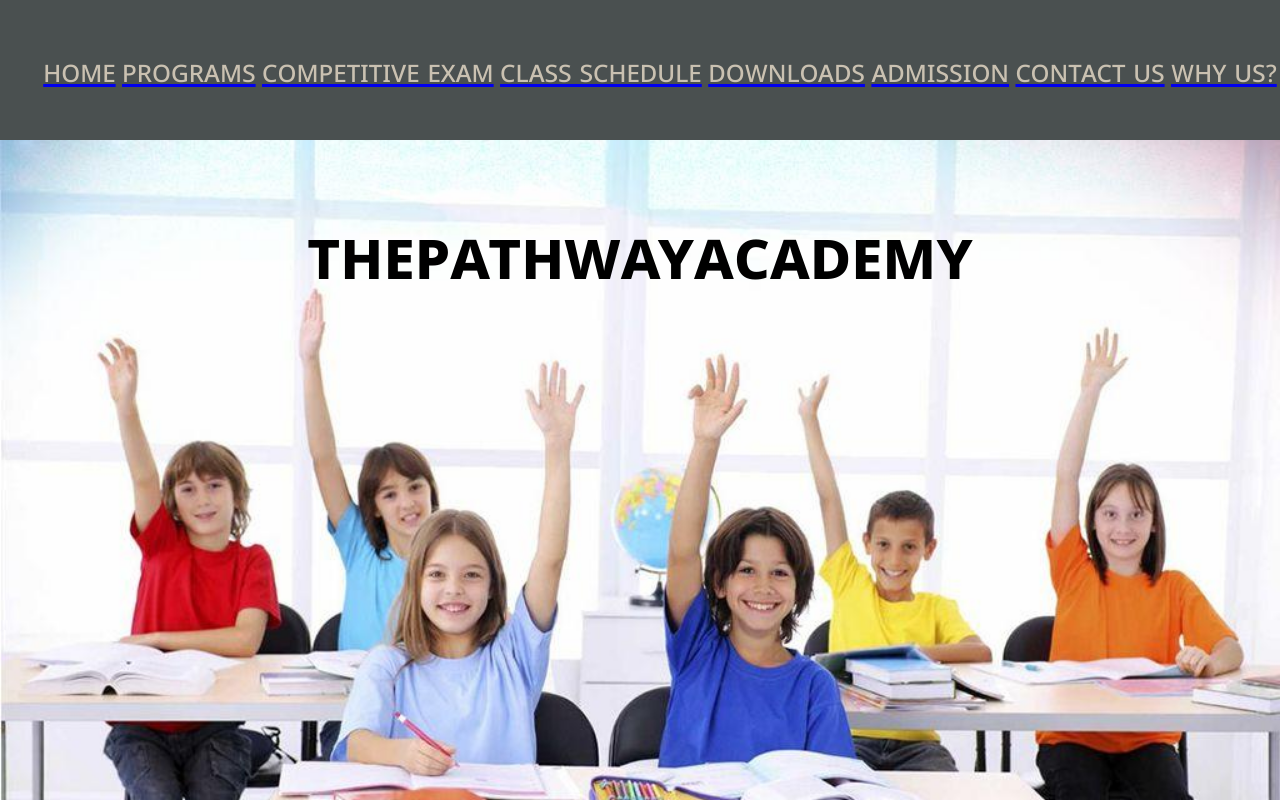
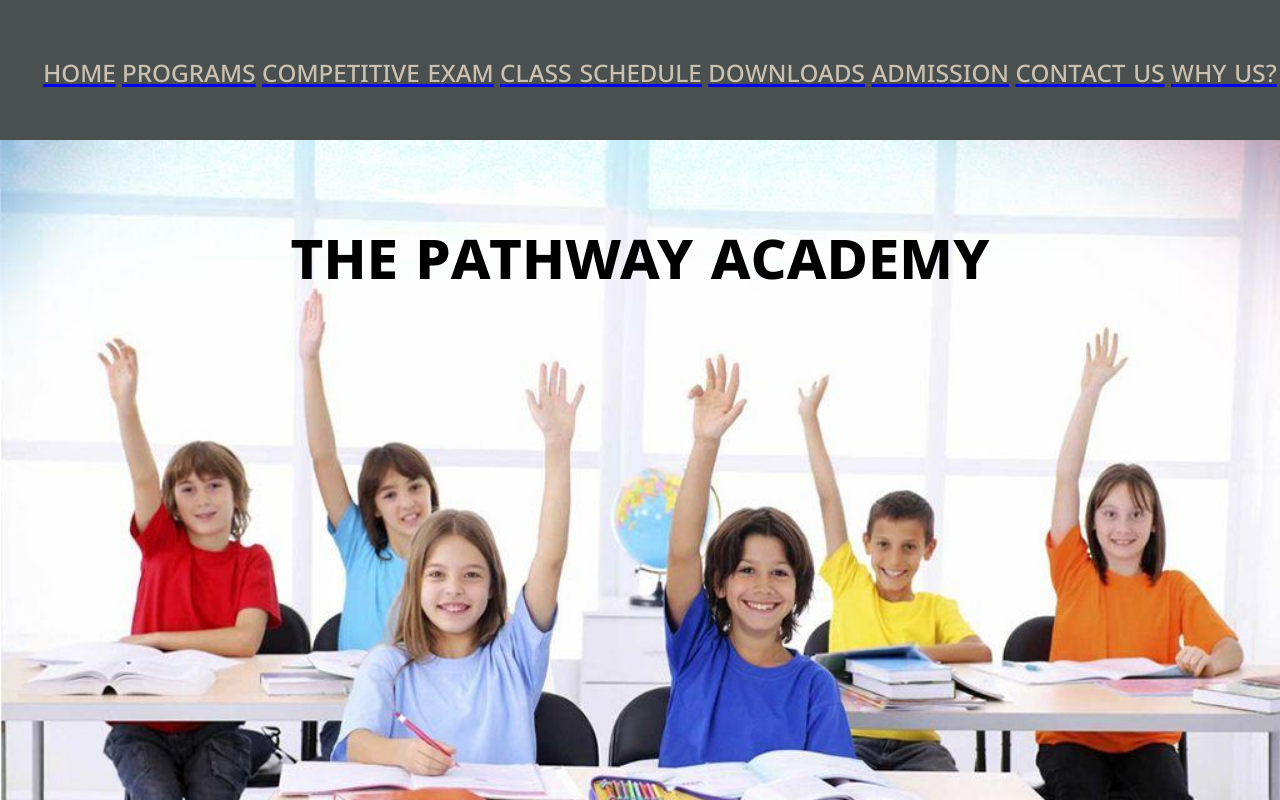
Before and after one commit to lyfofvipin/School_Management, a React (Create React App) app: page / in a window 1280 px wide. Built offline with nearby package versions, Linux system fonts and the light colour scheme.

Commit message:
put space

```diff
--- a/src/App.js
+++ b/src/App.js
@@ -17,7 +17,7 @@ function App() {
     <Router>
       <Nav />
       <title>TPWA</title>
-      <h3 className="h1_class">ThePathWayAcademy</h3>
+      <h3 className="h1_class">The Pathway Academy</h3>
       <Switch>
         <div className="App">
           <Route path="/School_Management" exact component={Home} />
```
